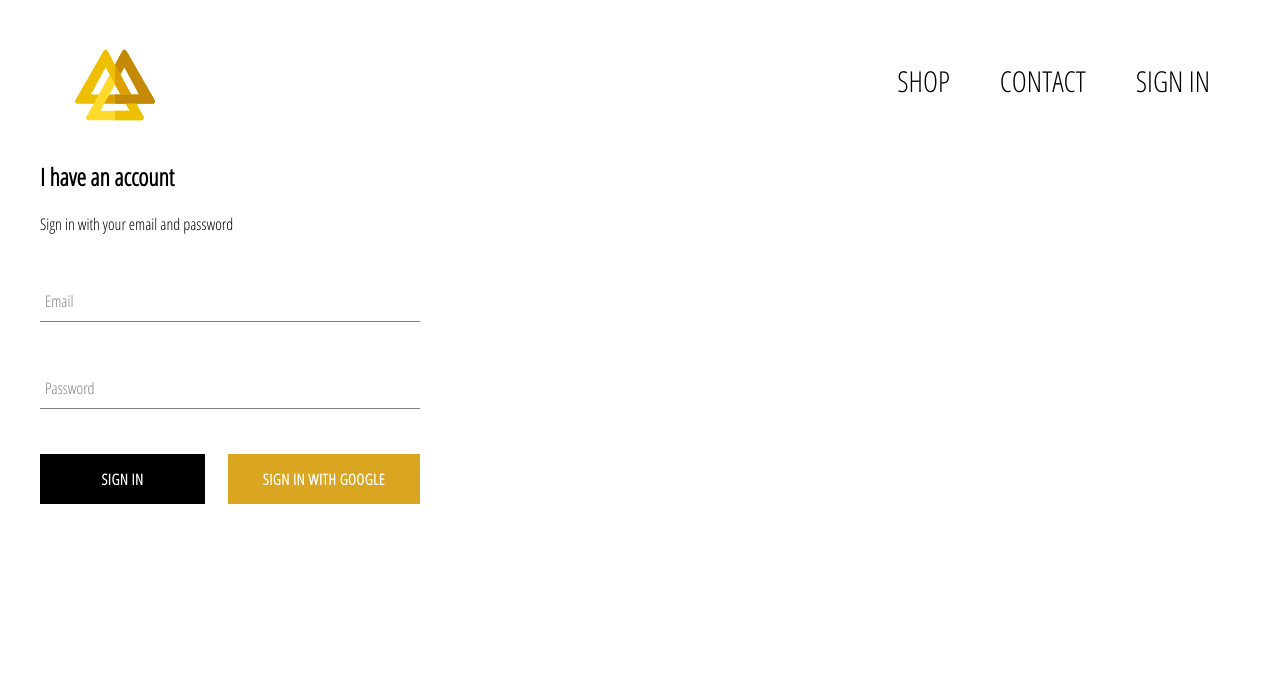
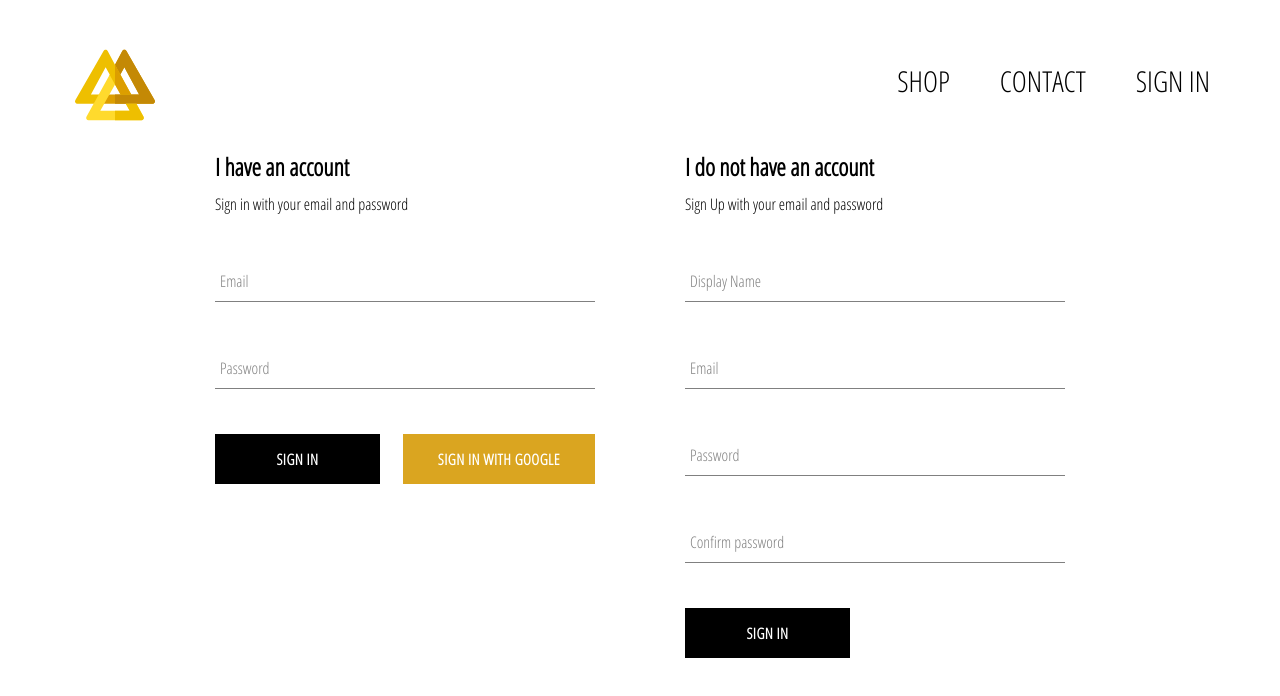
Before and after one commit to SantiBalay/e-commerce-store, a React (Create React App) app: page /signin in a window 1280 px wide. Shown: the top 696 px of the page. Built offline with nearby package versions, Linux system fonts and the light colour scheme; no server answers.

Commit message:
Finalmente termino loggeo con Firebase tanto con google y con email y pass. Css terminado.

```diff
--- a/src/App.js
+++ b/src/App.js
@@ -6,6 +6,8 @@ import ShopPage from './pages/ShopPage/ShopPage';
 import SignIn from './pages/SignInPage/SignInPage';
 
 import { auth } from './firebase/firebase.utils'
+
+import {createUserProfile} from './firebase/firebase.utils'
 
 import { Route, Switch } from 'react-router-dom'
 import NavBar from './components/NavBar/NavBar';
@@ -16,15 +18,28 @@ class App extends Component {
     super()
 
     this.state = {
-      currentUser: ''
+      currentUser: null
     }
   }
 
-  unSubscribeFromAuth = ''
+  unSubscribeFromAuth = null
 
-  componentDidMount() {
-    auth.onAuthStateChanged(user => { // firebase escucha si que hubo un cambio en el state del user, (subscriber)
-      this.setState({ currentUser:user })
+  componentDidMount() { // te odio firebase.
+    this.unSubscribeFromAuth = auth.onAuthStateChanged( async user => {
+      if(user) {
+        const userRef = await createUserProfile(user)
+
+        userRef.onSnapshot(snapShot => {
+          this.setState({
+            currentUser: {
+              id:snapShot.id,
+              ...snapShot.data()
+            }
+          })
+        })
+      } else {
+        this.setState( {currentUser : user})
+      }
     })
   }
 
--- /dev/null
+++ b/src/components/Divider/Divider.jsx
@@ -0,0 +1,13 @@
+import React from 'react';
+
+import './Divider.scss'
+
+const Divider = () => {
+    return (
+        <div className="wrapper">
+	        <div className="divider div-transparent div-dot"></div>
+        </div>
+    );
+};
+
+export default Divider;
--- /dev/null
+++ b/src/components/Divider/Divider.scss
@@ -0,0 +1,84 @@
+.wrapper
+{
+	padding-bottom: 30px;
+}
+
+.divider
+{
+	position: relative;
+	margin-top: 75px;
+	height: 1px;
+}
+
+.div-transparent:before
+{
+	content: "";
+	position: absolute;
+	top: 0;
+	left: 5%;
+	right: 5%;
+	width: 90%;
+	height: 1px;
+	background-image: linear-gradient(to right, transparent, rgb(48,49,51), transparent);
+}
+
+.div-arrow-down:after
+{
+	content: "";
+	position: absolute;
+	z-index: 1;
+	top: -7px;
+	left: calc(50% - 7px);
+	width: 14px;
+	height: 14px;
+	transform: rotate(45deg);
+	background-color: white;
+	border-bottom: 1px solid rgb(48,49,51);
+	border-right: 1px solid rgb(48,49,51);
+}
+
+.div-tab-down:after
+{
+	content: "";
+	position: absolute;
+	z-index: 1;
+	top: 0;
+	left: calc(50% - 10px);
+	width: 20px;
+	height: 14px;
+	background-color: white;
+	border-bottom: 1px solid rgb(48,49,51);
+	border-left: 1px solid rgb(48,49,51);
+	border-right: 1px solid rgb(48,49,51);
+	border-radius: 0 0 8px 8px;
+}
+
+.div-stopper:after
+{
+	content: "";
+	position: absolute;
+	z-index: 1;
+	top: -6px;
+	left: calc(50% - 7px);
+	width: 14px;
+	height: 12px;
+	background-color: white;
+	border-left: 1px solid rgb(48,49,51);
+	border-right: 1px solid rgb(48,49,51);
+}
+
+.div-dot:after
+{
+	content: "";
+	position: absolute;
+	z-index: 1;
+	top: -9px;
+	left: calc(50% - 9px);
+	width: 18px;
+	height: 18px;
+	background-color: goldenrod;
+	border: 1px solid rgb(48,49,51);
+	border-radius: 50%;
+	box-shadow: inset 0 0 0 2px white,
+					0 0 0 4px white;
+}
--- a/src/components/PreviewCategory/PreviewCategory.jsx
+++ b/src/components/PreviewCategory/PreviewCategory.jsx
@@ -14,7 +14,9 @@ const PreviewCategory = ({title,items}) => {
                         key={id}
                         {...otherProps}
                     />
-                ))}
+
+                )
+                )}
             </div>
         </div>
     );
--- a/src/components/SignIn/SignIn.jsx
+++ b/src/components/SignIn/SignIn.jsx
@@ -4,7 +4,7 @@ import FormInput from '../FormInput/FormInput';
 import './SignIn.scss'
 import FormButton from '../FormButton/FormButton';
 
-import { signInWithGoogle } from '../../firebase/firebase.utils'
+import { signInWithGoogle, auth } from '../../firebase/firebase.utils'
 
 
 class SignIn extends Component {
@@ -14,13 +14,17 @@ class SignIn extends Component {
         password : ''
     }
 
-    handleSubmit = e => {
+    handleSubmit = async e => {
         e.preventDefault()
 
-        this.setState({
-            email : '',
-            password : ''
-        })
+        const {email, password} = this.state
+
+        try {
+            await auth.signInWithEmailAndPassword(email,password)
+            this.setState({email:'',password:''})
+        } catch(error) {
+            console.error(error)
+        }
     }
 
     handleChange = e => {
@@ -35,10 +39,10 @@ class SignIn extends Component {
 
         return (
             <div className="sign-in">
-                <h2> I have an account</h2>
+                <h2 className="title"> I have an account</h2>
                 <span> Sign in with your email and password </span>
 
-                <form onSubmit={this.handleSubmit}>
+                <form className='form' onSubmit={this.handleSubmit}>
                     <FormInput
                         type="email" name="email" value={this.state.email} required onChange={this.handleChange} label="Email"
                     />
--- /dev/null
+++ b/src/components/SignUp/SignUp.jsx
@@ -0,0 +1,81 @@
+import React, { Component } from 'react';
+import FormInput from '../FormInput/FormInput';
+import FormButton from '../FormButton/FormButton';
+
+import { auth, createUserProfile} from '../../firebase/firebase.utils'
+
+import './SignUp.scss'
+
+
+class SignUp extends Component {
+
+
+    state = {
+        displayName: '',
+        email: '',
+        password: '',
+        confirmPassword: ''
+    }
+
+    handleSubmit = async (e) => {
+        e.preventDefault()
+
+        const {displayName, email, password, confirmPassword} = this.state
+
+        if ( password !== confirmPassword) {
+            alert('Passwords dont natch')
+            return
+        }
+
+        try {
+
+            const { user } = await auth.createUserWithEmailAndPassword(email,password)
+
+            await createUserProfile(user,{displayName})
+
+            this.setState({
+                displayName: '',
+                email: '',
+                password: '',
+                confirmPassword: ''
+            })
+
+        } catch(error) {
+            console.error(error)
+        }
+
+    }
+
+    handleChange = e => {
+        const { name, value} = e.target
+
+        this.setState({
+            [name]: value
+        })
+    }
+
+
+
+    render() {
+
+        const {displayName, email, password, confirmPassword} = this.state
+
+        return (
+            <div className="sign-up">
+                <h2 className='title'> I do not have an account </h2>
+                <span> Sign Up with your email and password</span>
+
+                <form className='form' onSubmit={this.handleSubmit}>
+                    <FormInput type='text' name='displayName' value={displayName} onChange={this.handleChange} required label='Display Name'/>
+                    <FormInput type='email' name='email' value={email} onChange={this.handleChange} required label='Email'/>
+                    <FormInput type='password' name='password' value={password} onChange={this.handleChange} required label='Password'/>
+                    <FormInput type='password' name='confirmPassword' value={confirmPassword} onChange={this.handleChange} required label='Confirm password'/>
+
+                    <FormButton type='submit' valor="Sign In"/>
+                </form>
+            </div>
+         );
+    }
+}
+
+export default SignUp;
--- /dev/null
+++ b/src/components/SignUp/SignUp.scss
@@ -0,0 +1,15 @@
+.sign-up {
+    width: 380px;
+    display:flex;
+    flex-direction: column;
+
+    .title {
+        margin: 10px 0;
+    }
+
+    .buttons {
+        display: flex;
+        justify-content: space-between;
+}
+
+}
--- a/src/firebase/firebase.utils.js
+++ b/src/firebase/firebase.utils.js
@@ -14,6 +14,33 @@ const config = {
     measurementId: "G-57R4QR4M95"
 }
 
+export const createUserProfile = async (user, masData) => { //agrego a bd, dios santo
+    if (!user) return
+
+    const userRef = firestore.doc(`users/${user.uid}`)
+
+    const snap = await userRef.get()
+
+    if(!snap.exists) {
+        const { displayName, email } = user
+        const createdAt = new Date()
+
+        try {
+            await userRef.set({
+                displayName,
+                email,
+                createdAt,
+                ...masData
+            })
+        } catch(error) {
+            console.log('Epa,', error.message)
+        }
+    } else {
+    }
+
+    return userRef
+}
+
 firebase.initializeApp(config)
 
 export const auth = firebase.auth()
--- a/src/pages/ShopPage/ShopPage.jsx
+++ b/src/pages/ShopPage/ShopPage.jsx
@@ -1,9 +1,10 @@
-import React, { Component } from 'react';
+import React, { Component, Fragment } from 'react';
 
 import ShopData from '../../data/ShopData'
 import PreviewCategory from '../../components/PreviewCategory/PreviewCategory';
 
 import './ShopPage.scss'
+import Divider from '../../components/Divider/Divider';
 
 class ShopPage extends Component {
     state = {
@@ -24,11 +25,20 @@ class ShopPage extends Component {
           <div className="shop">
                 {
                     categories.map( ({ id, ...otherProps}) => (
+                       <Fragment>
+
                         <PreviewCategory
                             key = {id}
                             {...otherProps}
                         />
+
+                        <Divider/>
+
+
+                    </Fragment>
                     )
+
+
             )}
           </div>
         )
--- a/src/pages/SignInPage/SignInPage.jsx
+++ b/src/pages/SignInPage/SignInPage.jsx
@@ -1,13 +1,15 @@
 import React from 'react';
 
 import SignIn from '../../components/SignIn/SignIn'
+import SignUp from '../../components/SignUp/SignUp';
 
 import './SignInPage.scss'
 
 const SignInPage = () => {
     return (
-        <div className=''>
+        <div className='sign-up-in'>
             <SignIn/>
+            <SignUp/>
         </div>
     );
 };
--- a/src/pages/SignInPage/SignInPage.scss
+++ b/src/pages/SignInPage/SignInPage.scss
@@ -0,0 +1,6 @@
+.sign-up-in {
+    width: 850px;
+    display: flex;
+    justify-content: space-between;
+    margin: 30px auto;
+}
```
Also changed, not shown: src/components/PreviewCategory/PreviewCategory.scss (line endings or trailing spaces).
